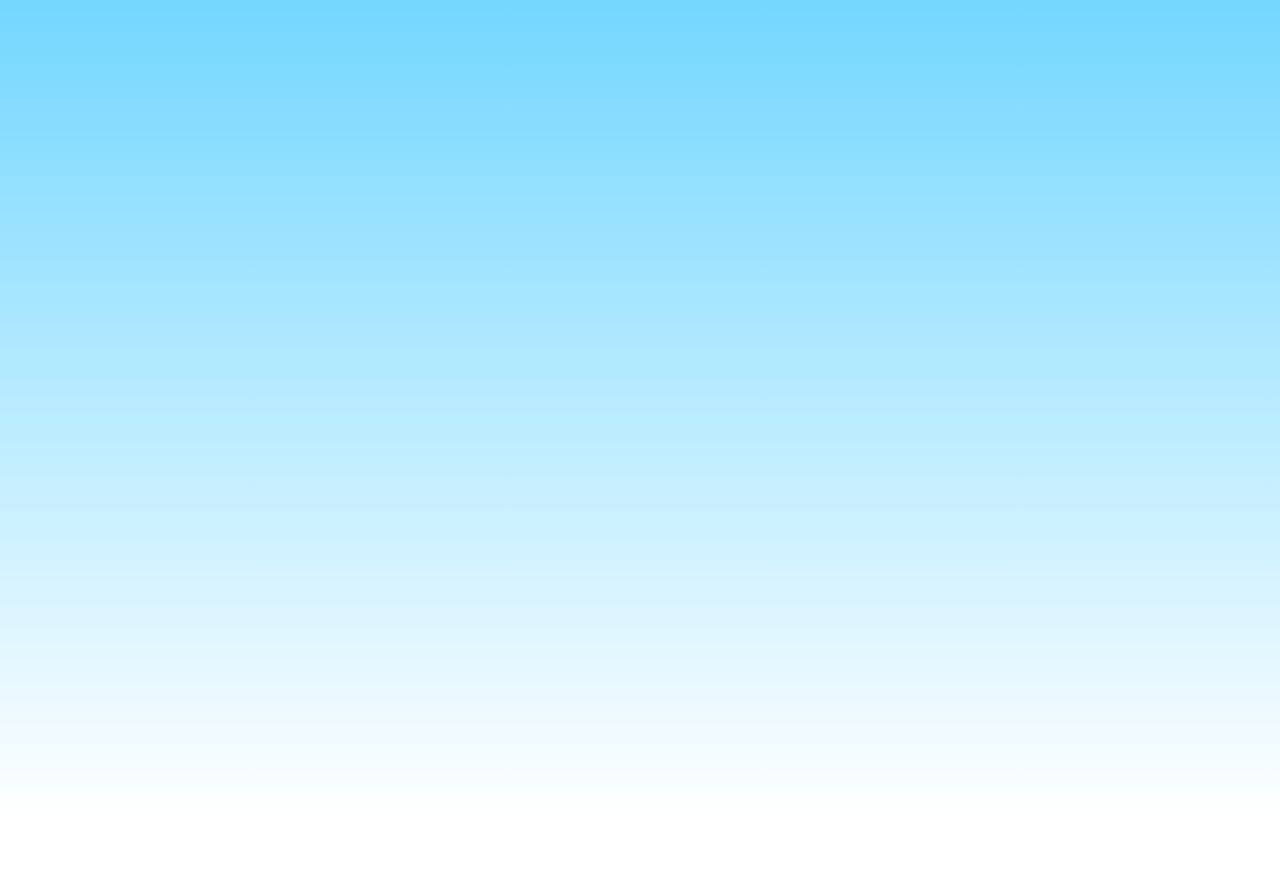
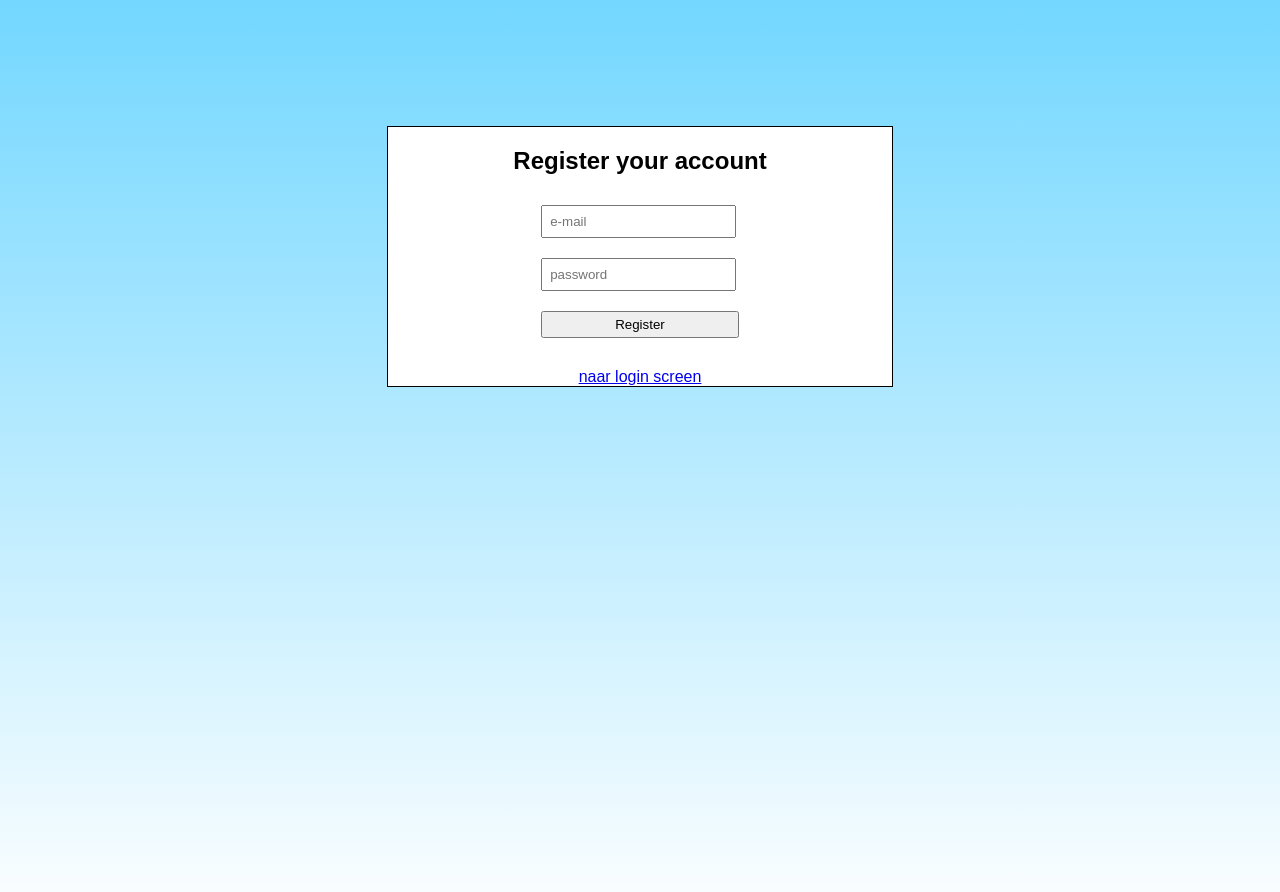
Before and after one commit to Niozk/Dodo, a Vue app: page /register in a window 1280 px wide. Before the commit this address had no page. Shown: the top 892 px of the page. Before the commit the page ends 816 px from the top, so only its background shows below. Built offline with nearby package versions, Linux system fonts and the light colour scheme.

Commit message:
Register toegevoegd
-Firebase authentication toegevoegd
-Ook bug fixes
-Code wat gecleaned

```diff
--- a/backend/db.json
+++ b/backend/db.json
@@ -11,14 +11,14 @@
       "id": 2
     },
     {
-      "author": "en",
-      "todo": "nu",
-      "id": 6
-    },
-    {
       "author": "geen",
       "todo": "hoi",
       "id": 7
+    },
+    {
+      "author": "what you gonna do",
+      "todo": "about that",
+      "id": 8
     }
   ],
   "posts": [
--- a/package.json
+++ b/package.json
@@ -11,6 +11,7 @@
   "dependencies": {
     "@vueuse/core": "^9.13.0",
     "axios": "^1.3.4",
+    "firebase": "^9.17.2",
     "pinia": "^2.0.28",
     "vue": "^3.2.45",
     "vue-router": "^4.1.6"
--- a/src/App.vue
+++ b/src/App.vue
@@ -1,18 +1,8 @@
 <template>
-    <router-view></router-view>
+    <router-view />
 </template>
 
 <script>
-
-export default {
-    name: 'App',
-    components: {},
-    data() {
-        return {
-        }
-    },
-    methods: {}
-}
 </script>
 
 <style>
@@ -27,5 +17,3 @@ body {
 </style>
 
 <!-- <MyButton v-if="$route.path=='/login'" text="heol"/> -->
-
-<!-- <router-link to="/login">login</router-link> -->
--- a/src/main.js
+++ b/src/main.js
@@ -4,6 +4,23 @@ import { createPinia } from 'pinia'
 import App from './App.vue'
 import router from './router'
 
+// Import the functions you need from the SDKs you need
+import { initializeApp } from "firebase/app";
+// TODO: Add SDKs for Firebase products that you want to use
+// https://firebase.google.com/docs/web/setup#available-libraries
+
+// Your web app's Firebase configuration
+const firebaseConfig = {
+  apiKey: "AIzaSyCyzILY15vxc8vdQLIlL8gqH6KZY041l1c",
+  authDomain: "dodo-list-1456a.firebaseapp.com",
+  projectId: "dodo-list-1456a",
+  storageBucket: "dodo-list-1456a.appspot.com",
+  messagingSenderId: "460540348315",
+  appId: "1:460540348315:web:23ff5461c9d5571996433e"
+};
+
+// Initialize Firebase
+initializeApp(firebaseConfig);
 const app = createApp(App)
 
 app.use(createPinia())
--- a/src/router/index.js
+++ b/src/router/index.js
@@ -1,5 +1,6 @@
 import { createRouter, createWebHistory } from 'vue-router'
 import LoginScreen from '../views/LoginScreen.vue'
+import RegisterScreen from '../views/RegisterScreen.vue'
 import TodosView from '../views/TodosView.vue'
 import TodoSingle from '../views/TodoSingle.vue'
 // import HomeView from '../views/HomeView.vue'
@@ -12,6 +13,11 @@ const router = createRouter({
 			path: '/login',
 			name: 'LoginScreen',
 			component: LoginScreen
+		},
+		{
+			path: '/register',
+			name: 'RegisterScreen',
+			component: RegisterScreen
 		},
 		{
 			path: '/todos',
@@ -28,14 +34,8 @@ const router = createRouter({
 		//   name: 'home',
 		//   component: HomeView
 		// },
-    // {
-    //   path: '/about',
-    //   name: 'about',
-    //   component: () => import('../views/AboutView.vue')
-    // }
 	]
 })
-
 
 export default router
 
--- a/src/views/LoginScreen.vue
+++ b/src/views/LoginScreen.vue
@@ -3,10 +3,11 @@
         <h2>Login to your account</h2>
         <form>
             <input type="text" title="username" placeholder="username" />
-            <input type="password" title="username" placeholder="password" />
+            <input type="password" title="password" placeholder="password" />
             <button type="submit" class="btn">Login</button>
             <a class="forgot" href="#">Forgot Username?</a>
         </form>
+        <router-link to="/register">new? register</router-link>
         <router-link to="/todos">naar doodoo</router-link>
         <!-- <router-link to="/">terug</router-link> -->
     </div>
@@ -17,6 +18,10 @@
 export default {
     name: 'App',
     components: {},
+    data() {
+        return {
+        }
+    },
     methods: {}
 }
 </script>
--- /dev/null
+++ b/src/views/RegisterScreen.vue
@@ -0,0 +1,82 @@
+<template>
+    <div class="center">
+        <h2>Register your account</h2>
+        <form @submit.prevent="register">
+            <input type="email" title="email" placeholder="e-mail" v-model="email" />
+            <input type="password" title="password" placeholder="password" v-model="password" />
+            <button type="submit" class="btn">Register</button>
+        </form>
+        <router-link to="/login">naar login screen</router-link>
+    </div>
+</template>
+
+<script setup>
+import { ref } from 'vue';
+import { getAuth, createUserWithEmailAndPassword } from 'firebase/auth';
+import { useRouter } from 'vue-router';
+const email = ref('');
+const password = ref('');
+const router = useRouter();
+
+const register = async () => {
+    console.log('register button clicked');
+    try {
+        const userCredential = await createUserWithEmailAndPassword(getAuth(), email.value, password.value);
+        console.log('registered successfully', userCredential.user);
+        router.push('/todos');
+    } catch (error) {
+        console.log('error:', error);
+    }
+};
+
+const signInWithGoogle = () => {
+
+};
+</script>
+
+<style scoped>
+* {
+    font-family: Arial, Helvetica, sans-serif;
+}
+
+.center {
+    display: grid;
+    place-items: center;
+    margin: 10% 30% 0;
+    border: 1px solid black;
+    background-color: white;
+}
+
+@media(max-width: 820px) {
+    .center {
+        margin: 10% 20% 0;
+    }
+}
+
+@media(max-width: 620px) {
+    .center {
+        margin: 10% 10% 0;
+    }
+
+    h2 {
+        font-size: 20px;
+    }
+}
+
+form {
+    margin-top: -20px;
+    padding: 10px;
+}
+
+form input {
+    display: block;
+    margin: 20px;
+    padding: 7px;
+}
+
+.btn {
+    display: block;
+    margin: 20px;
+    padding: 4px 72px 4px;
+}
+</style>
--- a/src/views/TodosView.vue
+++ b/src/views/TodosView.vue
@@ -1,6 +1,7 @@
 <template>
     <div>
         <h1>All todos</h1>
+        <!-- <button @click="logOut()">log out</button> -->
         <button @click="newTodo()">New Todo</button>
         <br>
         <input type="text" placeholder="Author" v-model="newAuthorItem">
```
Also changed, not shown: 2 other files (tests, documents, lock files or other folders). Lines whose indentation alone changed are shown as unchanged.
